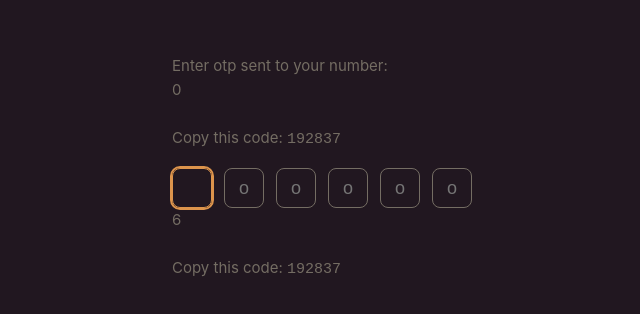
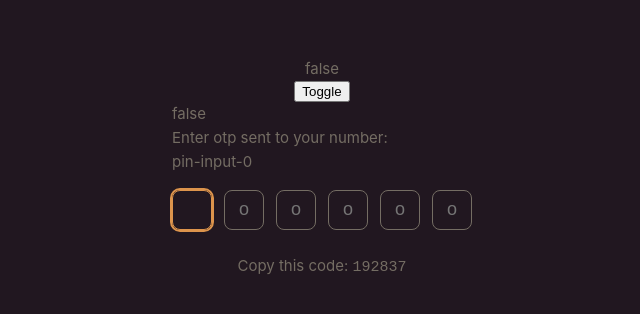
Before and after one commit to pkrinesh/vue-pin-input, a Vue app: page / in a window 1280 px wide. Shown: the part 232-546 px from the top of the page, without its empty margins (318-958 px from the left). Built offline with nearby package versions, Linux system fonts and the light colour scheme.

Commit message:
feat: masked input and dynamic label

```diff
--- a/src/App.vue
+++ b/src/App.vue
@@ -1,16 +1,25 @@
 <script setup lang="ts">
 import PinInput from '@/components/pin/PinInput.vue'
 import PinRoot from '@/components/pin/PinRoot.vue'
-import PinLabel from '@/components/pin/PinRoot.vue'
+import PinLabel from '@/components/pin/PinLabel.vue'
+import { ref } from 'vue'
 
 const PIN_SIZE = 6
+const pinValue = ref('')
+const isMasked = ref(false)
 </script>
 
 <template>
 	<div class="screen">
+		<p>{{ isMasked }}</p>
+		<button @click="() => (isMasked = !isMasked)">Toggle</button>
 		<form>
-			<PinRoot>
-				<PinLabel for="pin-input">Enter otp sent to your number:</PinLabel>
+			<PinRoot
+				:mask="isMasked"
+				@complete="(value) => console.log(value)"
+				@valueChange="(val) => (pinValue = val)"
+			>
+				<PinLabel>Enter otp sent to your number:</PinLabel>
 				<div class="pin-container">
 					<PinInput
 						v-for="(_, index) in PIN_SIZE"
@@ -22,6 +31,8 @@ const PIN_SIZE = 6
 				</div>
 			</PinRoot>
 		</form>
+		<p>{{ pinValue || '&nbsp;' }}</p>
+		<p>Copy this code: <code class="code">192837</code></p>
 	</div>
 </template>
 
--- a/src/components/pin/PinInput.vue
+++ b/src/components/pin/PinInput.vue
@@ -1,12 +1,13 @@
 <script setup lang="ts">
 import { last, next, prev } from '@/utils/array.js'
 import { addTabIndex } from '@/utils/tabs.js'
-import { inject, onMounted, onUnmounted, ref, type Ref } from 'vue'
+import { computed, inject, onMounted, onUnmounted, ref, type Ref } from 'vue'
 
 const context = inject('pinInputContext') as {
 	pinRefs: HTMLInputElement[]
 	pin: string[]
 	pinSize: Readonly<Ref<number>>
+	mask?: Ref<boolean>
 	handleComplete: () => void
 	handlePinChange: (value: string, index: number) => void
 	handleInputElementChange: (el: HTMLInputElement | null, index: number) => void
@@ -17,6 +18,7 @@ if (!context) {
 	throw new Error('Injection not found. Component must be used within PinRoot component')
 }
 
+const isMasked = computed(() => context.mask?.value)
 const props = defineProps<{
 	index: number
 }>()
@@ -166,9 +168,9 @@ function handleBlur(e: FocusEvent) {
 
 <template>
 	<input
-		type="text"
-		id="pin-input"
 		ref="inputRef"
+		:id="`pin-input-${index}`"
+		:type="isMasked ? 'password' : 'text'"
 		:placeholder="PLACEHOLDER"
 		:value="context.pin[props.index]"
 		@input="(e) => handleInput(e, props.index)"
--- a/src/components/pin/PinLabel.vue
+++ b/src/components/pin/PinLabel.vue
@@ -1,5 +1,26 @@
+<script setup lang="ts">
+import { inject, type ComputedRef, type Ref } from 'vue'
+
+const context = inject('pinInputContext') as {
+	pinRefs: HTMLInputElement[]
+	pin: string[]
+	pinSize: Readonly<Ref<number>>
+	mask?: boolean
+	handleComplete: () => void
+	handlePinChange: (value: string, index: number) => void
+	handleInputElementChange: (el: HTMLInputElement | null, index: number) => void
+	handleFocusIndexChange: (index: number) => void
+	labelFor: ComputedRef<string>
+}
+
+if (!context) {
+	throw new Error('Injection not found. Component must be used within PinRoot component')
+}
+</script>
+
 <template>
-	<label>
+	<label v-bind="$attrs" :for="context.labelFor.value">
 		<slot />
 	</label>
+	<p>{{ context.labelFor }}</p>
 </template>
--- a/src/components/pin/PinRoot.vue
+++ b/src/components/pin/PinRoot.vue
@@ -4,25 +4,32 @@
  * [x] separate component
  * [x] make it headless and composable
  * [x] Separate the core utils and more
- * [ ] Masked input
+ * [x] Masked input
  * [ ] for utils function use ref/no-ref - look into vueuse
  * [ ] Error handling
  * [ ] Animated border, on error animation and different colors
  * [ ] Document the process
  * [ ] Make a proper otp page with mock api both success and error
  */
-import { computed, ref, provide, toValue, readonly } from 'vue'
+import { computed, ref, provide, toValue, readonly, toRefs } from 'vue'
+
+const props = defineProps<{
+	mask?: boolean
+}>()
 
 const emit = defineEmits<{
 	complete: [value: string]
 	valueChange: [value: string]
 }>()
 
+const { mask } = toRefs(props)
+
 const pinRefs = ref<HTMLInputElement[]>([])
 const pin = ref<string[]>([])
 const focusedIndex = ref(0)
 const pinString = computed(() => pin.value.join(''))
 const pinSize = computed(() => pinRefs.value.length)
+const labelFor = computed(() => `pin-input-${focusedIndex.value}`)
 
 function handlePinChange(value: string, index: number) {
 	pin.value[index] = value
@@ -50,14 +57,14 @@ provide('pinInputContext', {
 	handlePinChange,
 	handleInputElementChange,
 	handleFocusIndexChange,
+	mask,
+	labelFor,
 })
 </script>
 
 <template>
+	<p>{{ props.mask }}</p>
 	<div v-bind="$attrs">
 		<slot />
 	</div>
-	<p>{{ pinSize }}</p>
-	<p>{{ pinString || '&nbsp;' }}</p>
-	<p>Copy this code: <code class="code">192837</code></p>
 </template>
```
